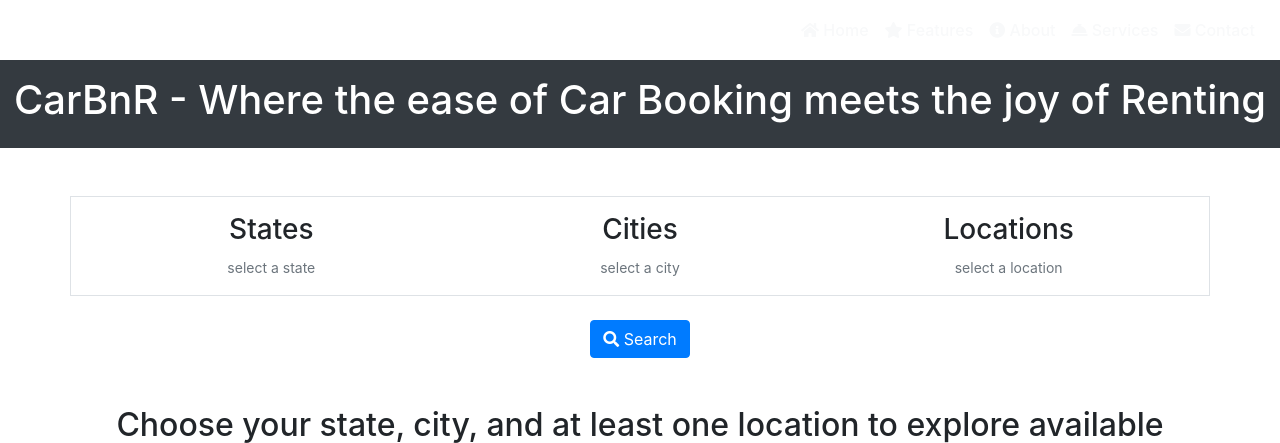
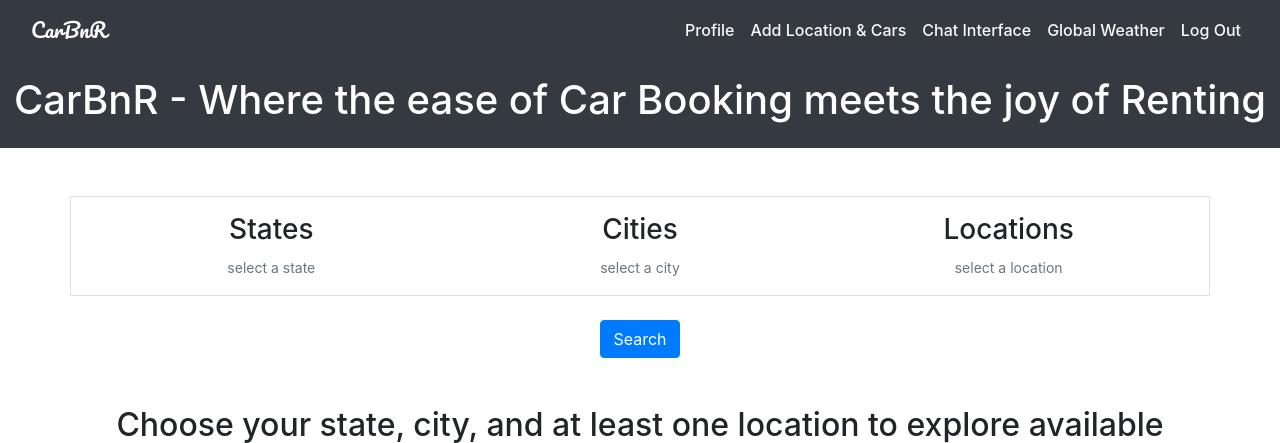
Before and after one commit to OMARAMO77/CarBnR_v5, a Flask app: template carapp/templates/select_cars.html in a window 1280 px wide. Shown: the top 443 px of the page. Run offline with Flask 3, Linux system fonts and the light colour scheme; the template is opened without the code that fills it, so the values that code supplies are empty; some libraries are stand-ins or nearby versions.

Commit message:
select_cars.html

```diff
--- a/carapp/templates/select_cars.html
+++ b/carapp/templates/select_cars.html
@@ -9,47 +9,40 @@
   <link rel="stylesheet" type="text/css" href="../static/styles/select_cars.css">
   <link rel="stylesheet" href="../static/styles/navbar.css">
   <link rel="stylesheet" href="https://cdnjs.cloudflare.com/ajax/libs/bootstrap/4.6.2/css/bootstrap.min.css">
-  <link rel="stylesheet" href="https://cdnjs.cloudflare.com/ajax/libs/font-awesome/5.15.4/css/all.min.css">
+
 
 </head>
 
 <body>
   <header>
-    <nav class="navbar navbar-expand-lg navbar-dark custom-navbar">
-      <a class="navbar-brand text-white" href="./#" style="font-family: 'Pacifico', cursive;">CarBnR</a>
-      <button class="navbar-toggler ml-auto" type="button" data-toggle="collapse" data-target="#navbarNav" aria-controls="navbarNav" aria-expanded="false" aria-label="Toggle navigation">
+  <!-- Navigation Bar -->
+  <nav class="navbar navbar-expand-lg navbar-dark bg-dark">
+    <div class="container-fluid">
+      <a class="navbar-brand text-white" href="./" style="font-family: 'Pacifico', cursive;">CarBnR</a>
+      <button class="navbar-toggler" type="button" data-bs-toggle="collapse" data-bs-target="#navbarNav">
         <span class="navbar-toggler-icon"></span>
       </button>
       <div class="collapse navbar-collapse" id="navbarNav">
-        <ul class="navbar-nav">
+        <ul class="navbar-nav ms-auto">
           <li class="nav-item">
-            <a class="nav-link" href="./#"><i class="fas fa-home"></i> Home</a>
+            <a class="nav-link" href="/profile" data-bs-toggle="tab">Profile</a>
           </li>
           <li class="nav-item">
-            <a class="nav-link" href="./#features"><i class="fas fa-star"></i> Features</a>
+            <a class="nav-link" href="/add-location-and-cars" data-bs-toggle="tab">Add Location & Cars</a>
           </li>
           <li class="nav-item">
-            <a class="nav-link" href="./#about"><i class="fas fa-info-circle"></i> About</a>
+            <a class="nav-link" href="/chat-interface" data-bs-toggle="tab">Chat Interface</a>
           </li>
           <li class="nav-item">
-            <a class="nav-link" href="./#services"><i class="fas fa-concierge-bell"></i> Services</a>
+            <a class="nav-link" href="/global-weather" data-bs-toggle="tab">Global Weather</a>
           </li>
           <li class="nav-item">
-            <a class="nav-link" href="./#contact"><i class="fas fa-envelope"></i> Contact</a>
+            <a class="nav-link text-danger" id="log-out">Log Out</a>
           </li>
         </ul>
       </div>
-      <div class="navbar-nav ml-auto" style="padding-left: 1px;">
-        <a class="nav-link btn signup-link" id="signup-link" href="./signup.html" style="display: none;"><i class="fas fa-user-plus"></i> Sign up</a>
-      </div>
-      <div class="navbar-nav">
-        <a class="nav-link btn login-link" id="login-link" href="./login.html" style="display: none;"><i class="fas fa-sign-in-alt"></i> Log in</a>
-      </div>
-      <div class="navbar-nav">
-        <a class="nav-link btn profile-link" id="profile-link" href="/profile"  style="display: none; padding-right: 0.5rem; padding-left: 0.5rem;"><i class="fas fa-user"></i> Profile</a>
-      </div>
-    </nav>
-
+    </div>
+  </nav>
     <div class="bg-dark text-white text-center py-3">
       <h1>CarBnR - Where the ease of Car Booking meets the joy of Renting</h1>
     <div id="api_status" class="available"></div>
@@ -123,8 +116,6 @@
   </footer>
   <script src="../static/scripts/status-parameters.js"></script>
   <script src="../static/scripts/select_cars.js"></script>
-  <script src="https://cdnjs.cloudflare.com/ajax/libs/jquery/3.6.4/jquery.min.js"></script>
-  <script src="https://cdnjs.cloudflare.com/ajax/libs/popper.js/2.11.8/umd/popper.min.js"></script>
-  <script src="https://cdnjs.cloudflare.com/ajax/libs/bootstrap/4.6.2/js/bootstrap.min.js"></script>
+  <script src="https://cdn.jsdelivr.net/npm/bootstrap@5.3.2/dist/js/bootstrap.bundle.min.js"></script>
 </body>
 </html>
```
